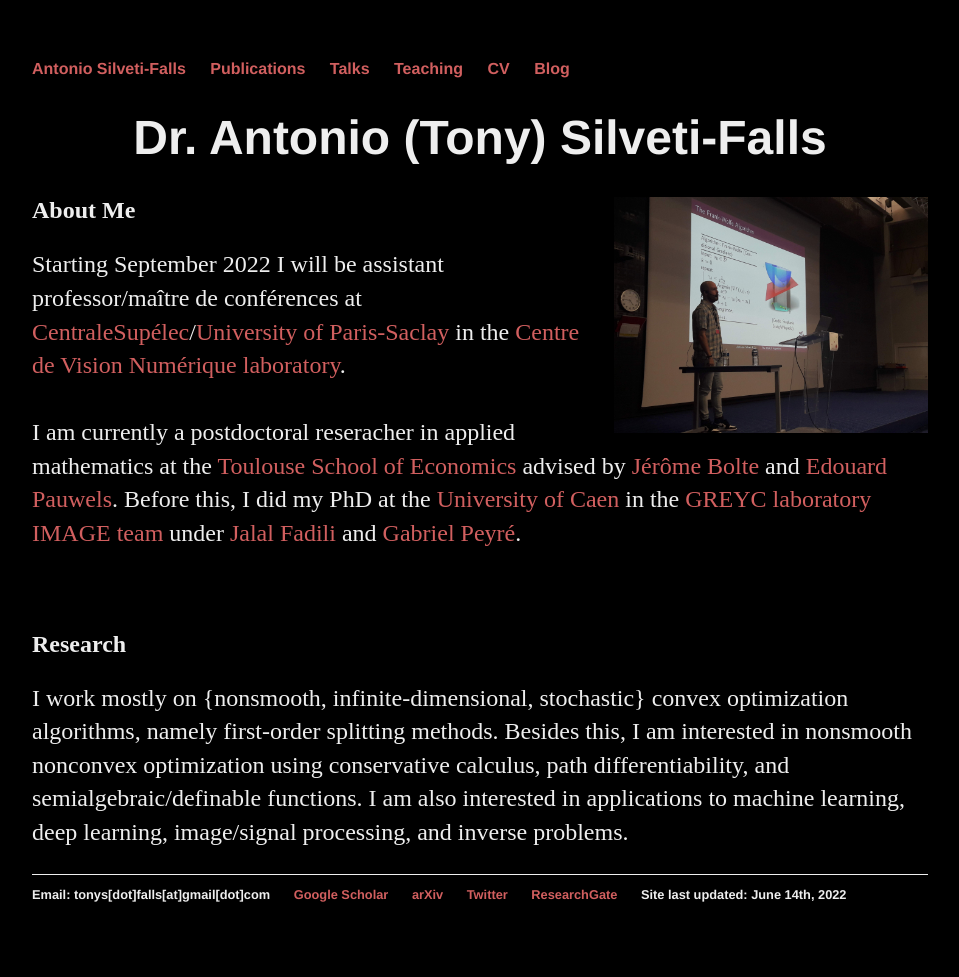
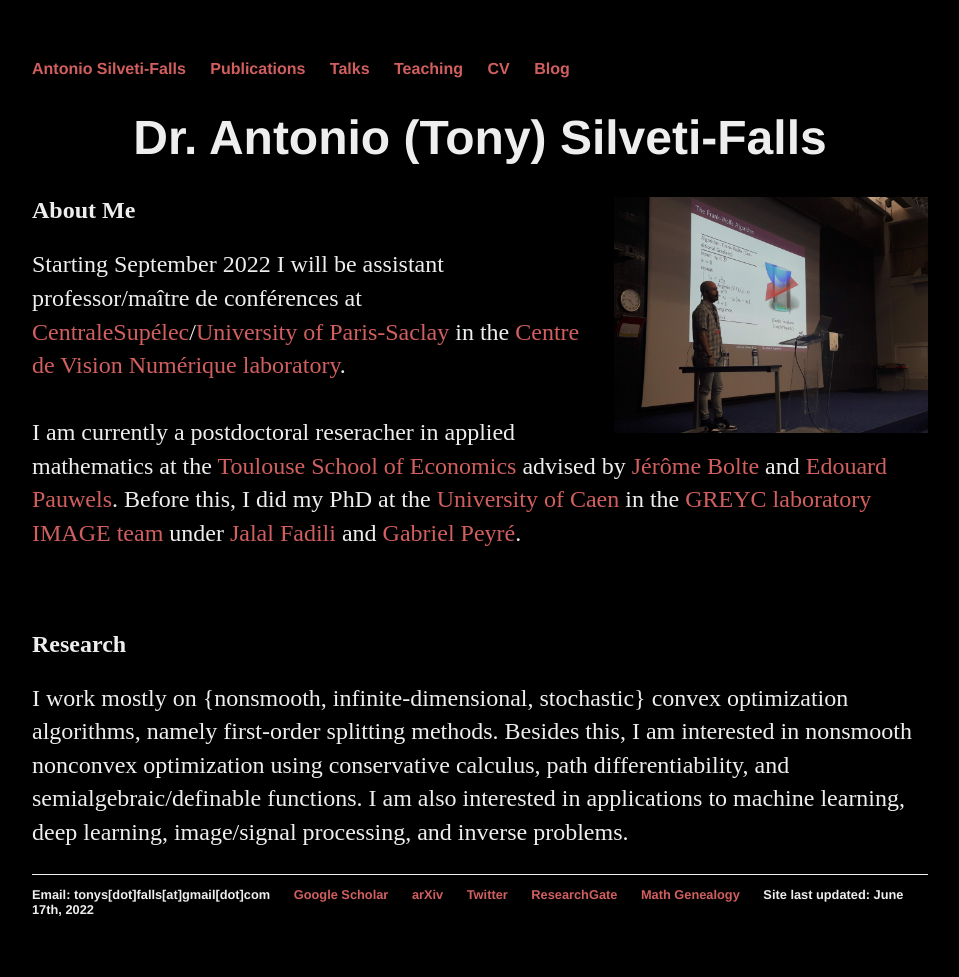
Before and after one commit to tonysf/tonysf.github.io, a Jekyll site: the page built from index.html, in a window 1280 px wide. Shown: the whole page, without its empty margins (160-1119 px from the left). Built offline with Jekyll 4.4.1, drawn with Linux system fonts in a browser that asks for light colours.

Commit message:
Update default.html

```diff
--- a/_layouts/default.html
+++ b/_layouts/default.html
@@ -29,7 +29,8 @@
 				<li><a href="https://arxiv.org/search/?query=silveti-falls+antonio&searchtype=all&source=header">arXiv</a></li>
 				<li><a href="https://twitter.com/tonysilveti">Twitter</a></li>
 				<li><a href="https://www.researchgate.net/profile/Tony-Silveti-Falls">ResearchGate</a></li>
-				<li>Site last updated: June 14th, 2022</li>
+				<li><a href="https://www.mathgenealogy.org/id.php?id=271228">Math Genealogy</a></li>
+				<li>Site last updated: June 17th, 2022</li>
 			</ul>
 		</footer>
 	</body>
```
